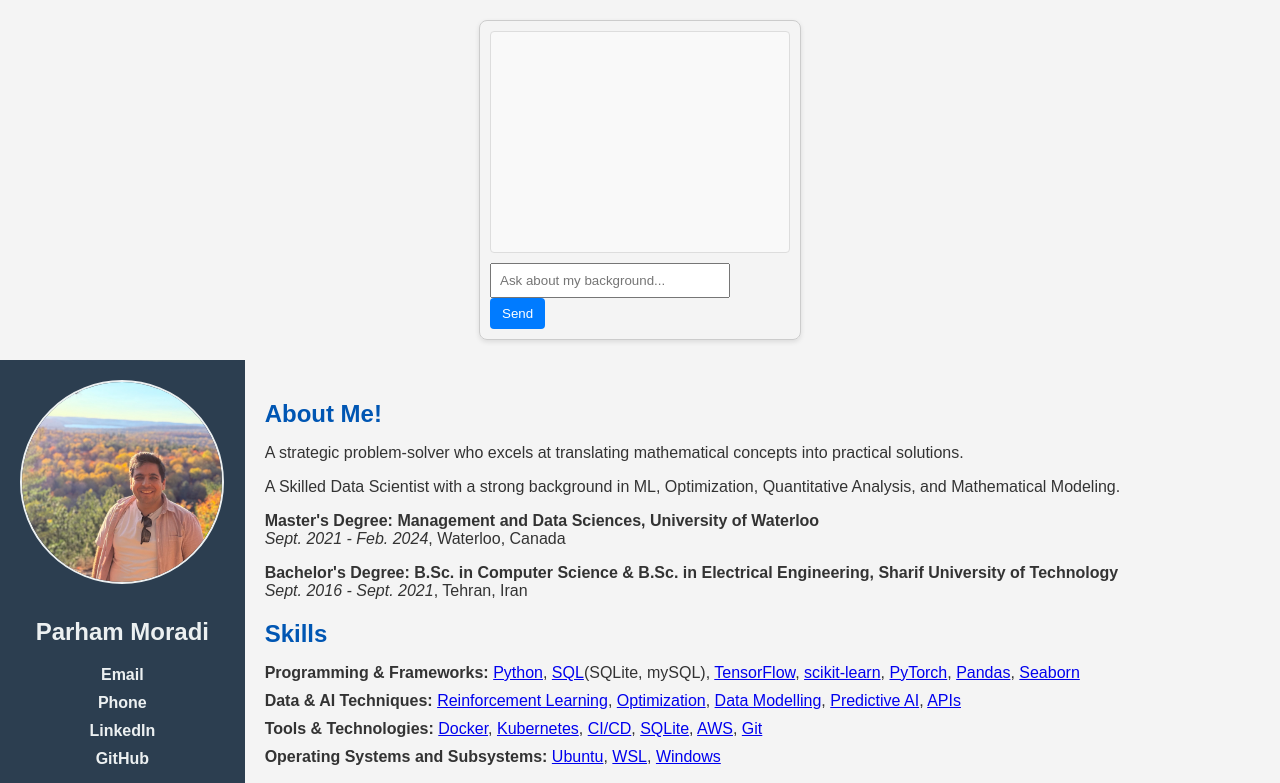
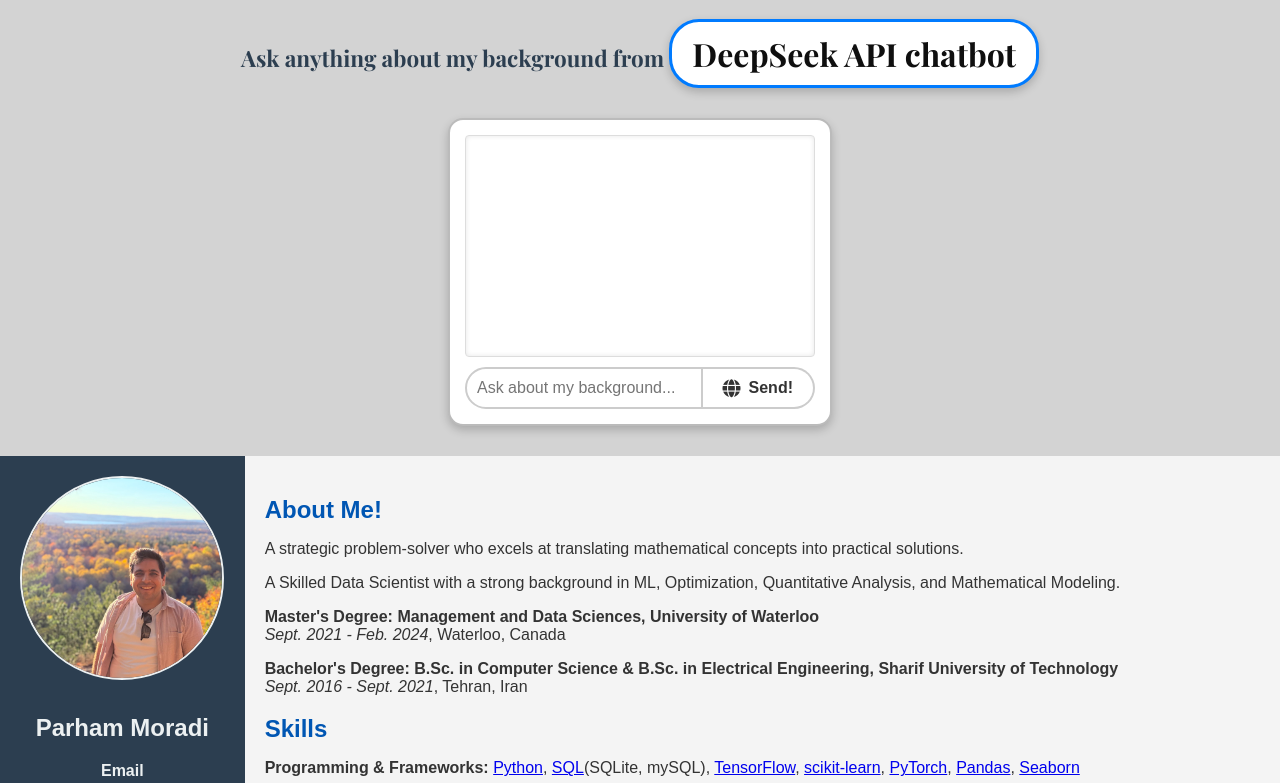
Before and after one commit to ParhamMoradi98/ParhamMoradi98.github.io, a plain HTML site: page index.html in a window 1280 px wide. Shown: the top 783 px of the page. Drawn offline with nearby package versions, Linux system fonts and the light colour scheme.

Commit message:
updated website

```diff
--- a/css/styles.css
+++ b/css/styles.css
@@ -2,7 +2,7 @@
 body {
     margin: 0;
     font-family: Arial, sans-serif;
-    background-color: #f4f4f4;
+    background-color: #d3d3d3; /* Light grey background */
     color: #333;
 }
 
@@ -84,7 +84,7 @@ body {
     padding: 0;
     margin: 0;
     position: absolute;
-    left: 100%; /* Position to the right of the main menu */
+    left: 100%;
     top: 0;
     background: #34495e;
     width: 200px;
@@ -111,7 +111,7 @@ body {
 .menu .submenu-details {
     display: none;
     position: absolute;
-    left: 100%; /* Position to the right of the submenu */
+    left: 100%;
     top: 0;
     background: #2c3e50;
     width: 200px;
@@ -144,6 +144,7 @@ main {
     flex-grow: 1;
     padding: 20px;
     overflow-y: auto;
+    background-color: #f4f4f4; /* Maintain original background */
 }
 
 main h2 {
@@ -168,6 +169,7 @@ footer {
     color: #ecf0f1;
     font-size: 0.8rem;
 }
+
 /* CV Section */
 .cv-section {
     margin-top: 20px;
@@ -197,16 +199,19 @@ footer {
     background: #1abc9c;
     color: #ecf0f1;
 }
-/* Inside styles.css */
+
+/* Chat Box */
 #chat-container {
-    width: 300px;
-    margin: 20px auto;
-    border: 1px solid #ccc;
-    padding: 10px;
-    border-radius: 8px;
-    box-shadow: 0 2px 5px rgba(0, 0, 0, 0.1);
+    width: 350px;
+    margin: 30px auto;
+    border: 2px solid #bbb;
+    padding: 15px;
+    background: white; /* Keep chat box background white */
+    border-radius: 15px;
+    box-shadow: 0 4px 10px rgba(0, 0, 0, 0.2);
 }
 
+/* Chat Messages */
 #chat-messages {
     height: 200px;
     overflow-y: auto;
@@ -214,28 +219,79 @@ footer {
     padding: 10px;
     margin-bottom: 10px;
     border-radius: 4px;
-    background-color: #f9f9f9;
+    background-color: white; /* Keep chat messages background white */
+    box-shadow: inset 0 0 5px rgba(0, 0, 0, 0.1);
 }
 
 .message {
     margin-bottom: 8px;
 }
 
-#user-input {
-    width: calc(100% - 80px);
-    padding: 8px;
-    margin-right: 5px;
+/* Chat Input and Button Container */
+.chat-input-container {
+    display: flex;
+    align-items: center;
+    justify-content: center; /* Center the button */
+    width: 100%;
+    margin-top: 10px;
 }
 
-#send-button {
-    padding: 8px 12px;
-    background-color: #007bff;
-    color: white;
-    border: none;
-    border-radius: 4px;
-    cursor: pointer;
+/* Input Field */
+#user-input {
+    flex-grow: 1;
+    padding: 10px;
+    border: 2px solid #ccc;
+    border-radius: 25px 0 0 25px; /* Rounded left side */
+    outline: none;
+    font-size: 16px;
 }
 
+/* Send Button (Styled Like GPT's Search Button) */
+#send-button {
+    padding: 10px 20px;
+    background-color: white;
+    color: #333;
+    font-weight: bold;
+    font-size: 16px;
+    border: 2px solid #ccc;
+    border-left: none;
+    border-radius: 0 25px 25px 0; /* Rounded right side */
+    cursor: pointer;
+    display: flex;
+    align-items: center;
+    justify-content: center;
+    gap: 8px; /* Space between icon and text */
+    transition: all 0.2s ease-in-out;
+}
+
+/* Add slight hover effect */
 #send-button:hover {
-    background-color: #0056b3;
+    background-color: #f3f3f3;
 }
+
+/* Button icon */
+#send-button i {
+    font-size: 18px;
+}
+/* Chat Title Styling */
+.chat-title {
+    text-align: center;
+    font-size: 15px;
+    font-weight: bold;
+    color: #2c3e50; /* Deep blue-gray */
+    font-family: 'Playfair Display', serif; /* Stylish and readable */
+    margin-bottom: 20px;
+}
+
+/* Highlighted "DeepSeek API chatbot" */
+.highlighted-text {
+    font-size: 32px; /* Bigger size */
+    color: #0f0f0f; /* Blue color */
+    font-weight: 700;
+    padding: 10px 20px;
+    border: 3px solid #007bff; /* Blue border */
+    border-radius: 30px; /* Rounded shape */
+    display: inline-block;
+    background: white; /* Keep contrast */
+    box-shadow: 0px 4px 10px rgba(0, 0, 0, 0.2); /* Elegant shadow */
+}
--- a/index.html
+++ b/index.html
@@ -4,15 +4,31 @@
     <meta charset="UTF-8">
     <meta name="viewport" content="width=device-width, initial-scale=1.0">
     <title>Parham Moradi - Portfolio</title>
+    <link rel="stylesheet" href="https://cdnjs.cloudflare.com/ajax/libs/font-awesome/6.4.2/css/all.min.css">
+    <link href="https://fonts.googleapis.com/css2?family=Poppins:wght@400;700&display=swap" rel="stylesheet">
     <link rel="stylesheet" href="css/styles.css">
+    <link href="https://fonts.googleapis.com/css2?family=Playfair+Display:wght@400;700&display=swap" rel="stylesheet">
+    <link href="https://fonts.googleapis.com/css2?family=Playfair+Display:wght@400;700&display=swap" rel="stylesheet">
+
     <script src="js/scripts.js"></script>
 </head>
 <body>
+    <div class="chat-title">
+        <h2>Ask anything about my background from
+            <span class="highlighted-text">DeepSeek API chatbot</span>
+        </h2>
+    </div>
+
     <div id="chat-container">
         <div id="chat-messages"></div>
-        <input id="user-input" type="text" placeholder="Ask about my background...">
-        <button id="send-button" onclick="sendMessage()">Send</button>
+        <div class="chat-input-container">
+            <input id="user-input" type="text" placeholder="Ask about my background...">
+            <button id="send-button">
+                <i class="fas fa-globe"></i> Send!
+            </button>
+        </div>
     </div>
+
     <div class="container">
         <aside class="sidebar">
             <img src="github_pic.jpg" alt="Parham Moradi" class="profile-pic">
--- a/js/scripts.js
+++ b/js/scripts.js
@@ -15,18 +15,31 @@ document.addEventListener("DOMContentLoaded", function () {
             }
         });
     });
+
+    // Allow "Enter" key to send messages
+    document.getElementById("user-input").addEventListener("keypress", function (event) {
+        if (event.key === "Enter") {
+            event.preventDefault(); // Prevent accidental form submission
+            sendMessage();
+        }
     });
 
+    // Attach click event to the new button
+    document.getElementById("send-button").addEventListener("click", sendMessage);
+});
+
+// Function to handle sending messages
 async function sendMessage() {
-  const userInput = document.getElementById("user-input").value;
+    const userInputField = document.getElementById("user-input");
+    const userInput = userInputField.value.trim();
 
-  if (!userInput.trim()) {
+    if (!userInput) {
         alert("Please enter a question.");
         return;
     }
 
     // Clear the input after sending
-  document.getElementById("user-input").value = "";
+    userInputField.value = "";
 
     // Display the user's message in the chat
     addMessageToChat("You", userInput);
@@ -53,6 +66,7 @@ async function sendMessage() {
     }
 }
 
+// Function to add messages to the chat box
 function addMessageToChat(sender, message) {
     const chatMessages = document.getElementById("chat-messages");
     const messageElement = document.createElement("div");
```
Lines whose indentation alone changed are shown as unchanged.
